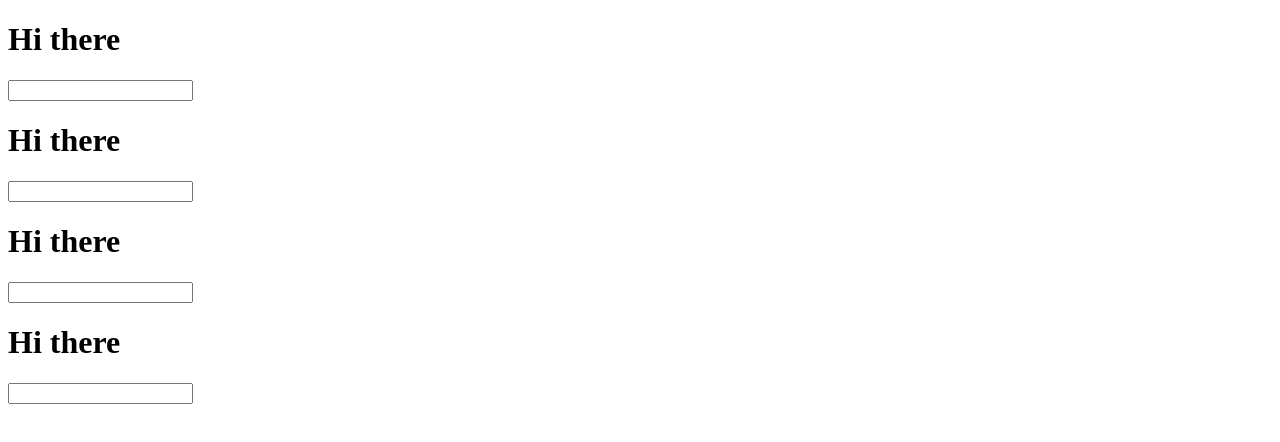
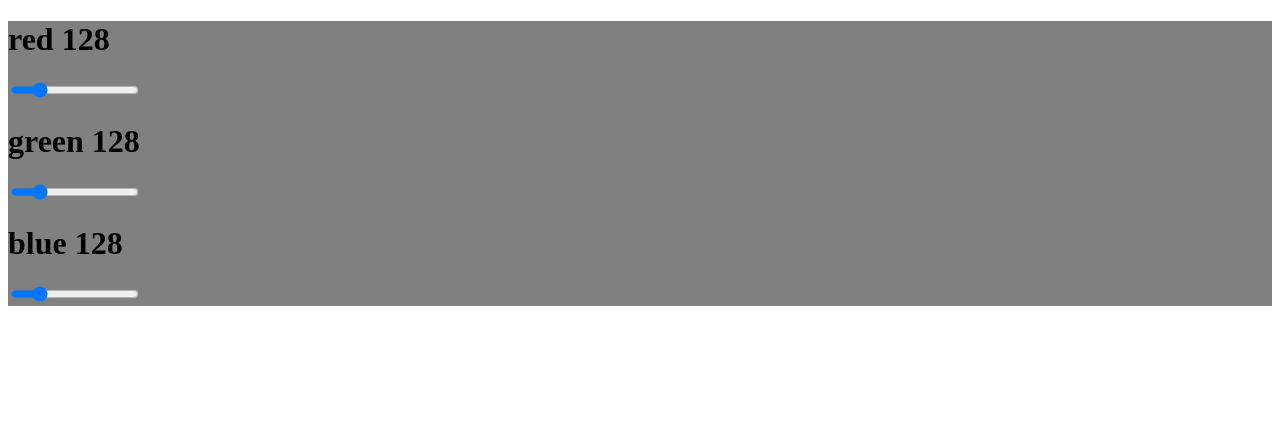
Before and after one commit to jsniezek/lobby, a React app: page / in a window 1280 px wide. Shown: the top 442 px of the page. Built offline with nearby package versions, Linux system fonts and the light colour scheme.

Commit message:
lesson 7

```diff
--- a/src/App.js
+++ b/src/App.js
@@ -3,32 +3,49 @@ import ReactDOM from 'react-dom';
 class App extends React.Component {
   constructor(){
     super();
-    this.state = {txt: ' '};
+    this.state = {
+      red: 128,
+      green: 128,
+      blue: 128,
+      color: "rgb(128,128,128)"
+    };
     this.update = this.update.bind(this);
   }
   update(e){
-    this.setState({txt: e.target.value})
+    let redVal = ReactDOM.findDOMNode(this.refs.red.refs.slide).value;
+    let greenVal = ReactDOM.findDOMNode(this.refs.green.refs.slide).value;
+    let blueVal = ReactDOM.findDOMNode(this.refs.blue.refs.slide).value;
+
+    this.setState({
+      red: redVal,
+      green: greenVal,
+      blue: blueVal,
+      color: this.updateColor()
+    })
   }
   render(){
     return (
-      <div>
-        <JoeWidget txt={this.state.txt} update={this.update} />
-        <JoeWidget txt={this.state.txt} update={this.update} />
-        <JoeWidget txt={this.state.txt} update={this.update} />
-        <JoeWidget txt={this.state.txt} update={this.update} />
-      </div>
+      <div style={{backgroundColor: this.state.color}} >
+        <Slider ref="red" color="red" txt={this.state.red} update={this.update} />
+        <Slider ref="green" color="green" txt={this.state.green} update={this.update} />
+        <Slider ref="blue" color="blue" txt={this.state.blue} update={this.update} />
+    </div>
     )
+  }
+  updateColor() {
+    return "rgb("+this.state.red+","+this.state.green+","+this.state.blue+")";
   }
 }
 
-const JoeWidget = (props) => {
-  return (
-    <div>
-      <h1>Hi there {props.txt}</h1>
-        <input type="text"
-          onChange={props.update} />
-    </div>
-  );
+class Slider extends React.Component {
+  render() {
+    return (
+      <div>
+        <h1>{this.props.color} {this.props.txt}</h1>
+        <input ref="slide" type="range" min="0" max="255" onChange={this.props.update} />
+       </div>
+    );
+  }
 }
 
 ReactDOM.render(
```
